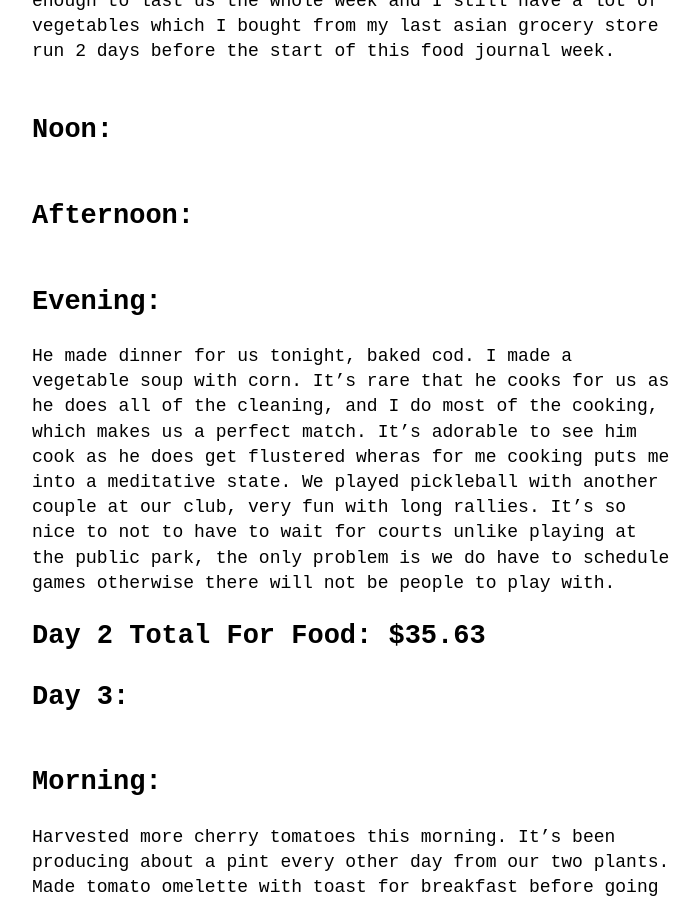
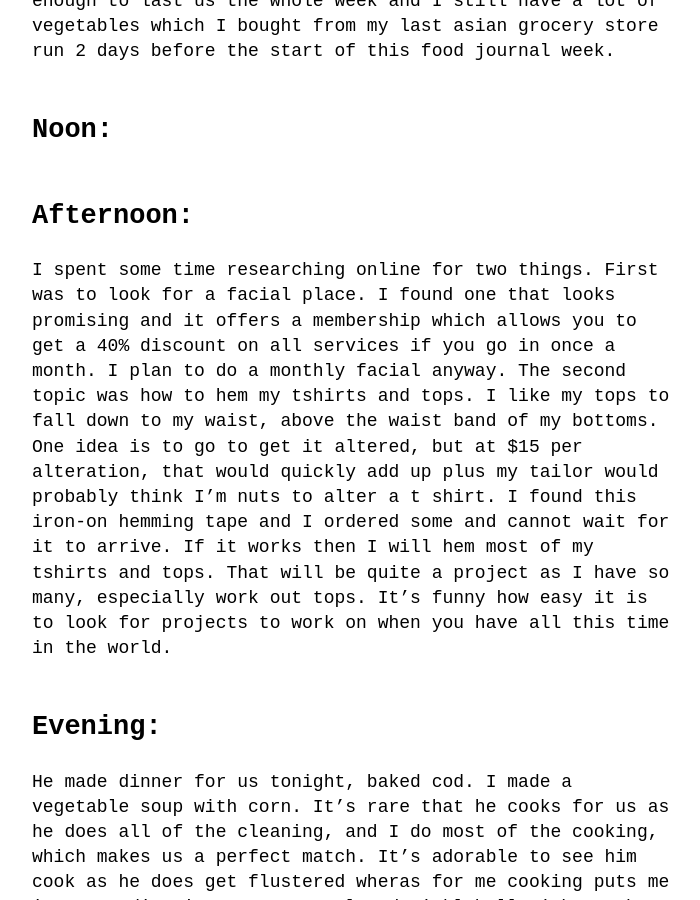
Before and after one commit to groceryshoppingisfun/weeklyfoodjournal, a Jekyll site: the page built from _posts/2025-06-16-Thai-Inspired-Cooking-Week.md, in a window 1280 px wide and 900 px high, scrolled down 4418 px. Shown: the whole window, without its empty margins (288-988 px from the left). Built offline with Jekyll 4.4.1, drawn with Linux system fonts in a browser that asks for light colours.

Commit message:
Update 2025-06-16-Thai-Inspired-Cooking-Week.md

```diff
--- a/_posts/2025-06-16-Thai-Inspired-Cooking-Week.md
+++ b/_posts/2025-06-16-Thai-Inspired-Cooking-Week.md
@@ -50,6 +50,7 @@ I made omelette with our home grown cherry tomatoes and trader joe's ciabatta. W
 ## Noon:
 
 ## Afternoon:
+I spent some time researching online for two things. First was to look for a facial place. I found one that looks promising and it offers a membership which allows you to get a 40% discount on all services if you go in once a month. I plan to do a monthly facial anyway. The second topic was how to hem my tshirts and tops. I like my tops to fall down to my waist, above the waist band of my bottoms. One idea is to go to get it altered, but at $15 per alteration, that would quickly add up plus my tailor would probably think I'm nuts to alter a t shirt. I found this iron-on hemming tape and I ordered some and cannot wait for it to arrive. If it works then I will hem most of my tshirts and tops. That will be quite a project as I have so many, especially work out tops. It's funny how easy it is to look for projects to work on when you have all this time in the world.
 
 ## Evening:
 He made dinner for us tonight, baked cod. I made a vegetable soup with corn. It's rare that he cooks for us as he does all of the cleaning, and I do most of the cooking, which makes us a perfect match. It's adorable to see him cook as he does get flustered wheras for me cooking puts me into a meditative state. We played pickleball with another couple at our club, very fun with long rallies. It's so nice to not to have to wait for courts unlike playing at the public park, the only problem is we do have to schedule games otherwise there will not be people to play with.
```
